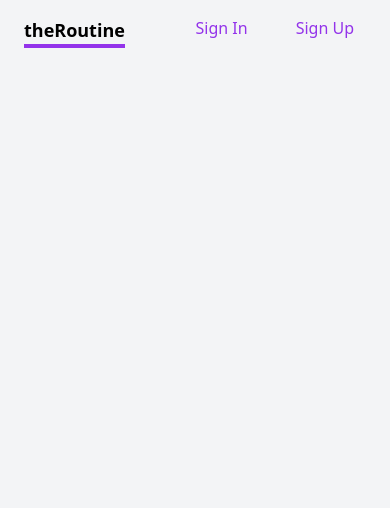
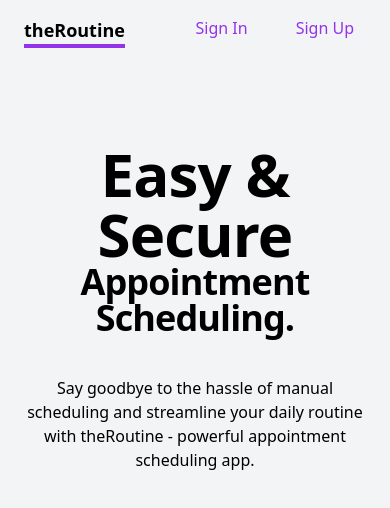
Before and after one commit to suprabathk/theRoutine, a React (Create React App) app in the folder frontend/: page /landing in a window 390 px wide. Shown: the top 508 px of the page. Built offline with nearby package versions, Linux system fonts and the light colour scheme.

Commit message:
Added landing page

```diff
--- a/frontend/src/App.js
+++ b/frontend/src/App.js
@@ -7,6 +7,7 @@ import Signup from "./pages/Signup";
 import Login from "./pages/Login";
 import { BrowserRouter, Routes, Route, Navigate } from "react-router-dom"
 import { useAuthContext } from "./hooks/useAuthContext";
+import LandingPage from "./pages/LandingPage";
 
 const App = () => {
   const { user } = useAuthContext();
@@ -15,7 +16,8 @@ const App = () => {
       <NavBar />
       <main>
         <Routes>
-          <Route path="/" element={user ? <HomePage /> : <Navigate to={"/login"} />} />
+          <Route path="/" element={user ? <HomePage /> : <Navigate to={"/landing"} />} />
+          <Route path="/landing" element={<LandingPage />} />
           <Route path="/new/:selectedDay" element={user ? <NewAppointment /> : <Navigate to={"/login"} />} />
           <Route path="/edit/:appointmentID" element={user ? <EditAppointment /> : <Navigate to={"/login"} />} />
           <Route path="/delete/:appointmentID" element={user ? <DeleteAppointment /> : <Navigate to={"/login"} />} />
--- /dev/null
+++ b/frontend/src/pages/LandingPage.js
@@ -0,0 +1,39 @@
+const { Link } = require("react-router-dom")
+const LandingPage = () => {
+    return (
+        <div>
+            <div
+                className="w-full px-4 my-20 mx-auto "
+            >
+                <div className="flex flex-col justify-center items-center mx-auto mr-auto place-self-center ">
+                    <h1
+                        className="text-center mb-4 text-4xl font-extrabold leading-none tracking-tight md:text-5xl xl:text-6xl dark:text-purple-900"
+                    >
+                        <span className="text-6xl">Easy & Secure </span><br />Appointment Scheduling.
+                    </h1>
+                    <p
+                        className="text-center max-w-2xl my-6 font-light lg:mb-8 md:text-lg lg:text-xl text-black"
+                    >
+                        Say goodbye to the hassle of manual scheduling and streamline your daily routine with theRoutine - powerful appointment scheduling app.
+                    </p>
+                    <div className="flex gap-2">
+                        <Link
+                            to={"/signup"}
+                            className="inline-flex items-center justify-center px-5 py-3 mb-2 mr-2 text-sm font-medium text-white rounded-lg w-auto focus:outline-none  focus:z-10 focus:ring-4 focus:ring-gray-200 dark:focus:ring-gray-700 dark:bg-purple-800 dark:text-white dark:border-gray-600 dark:hover:text-white hover:bg-purple-700 transition-all ease-linear"
+                        >
+                            Sign Up
+                        </Link>
+                        <Link
+                            to={"/login"}
+                            className="inline-flex items-center justify-center px-5 py-3 mb-2 mr-2 text-sm font-medium text-white rounded-lg w-auto focus:outline-none  focus:z-10 focus:ring-4 focus:ring-gray-200 dark:focus:ring-gray-700 dark:bg-purple-800 dark:text-white dark:border-gray-600 dark:hover:text-white hover:bg-purple-700 transition-all ease-linear"
+                        >
+                            Sign In
+                        </Link>
+                    </div>
+                </div>
+            </div>
+        </div>
+    );
+}
+
+export default LandingPage;
```
